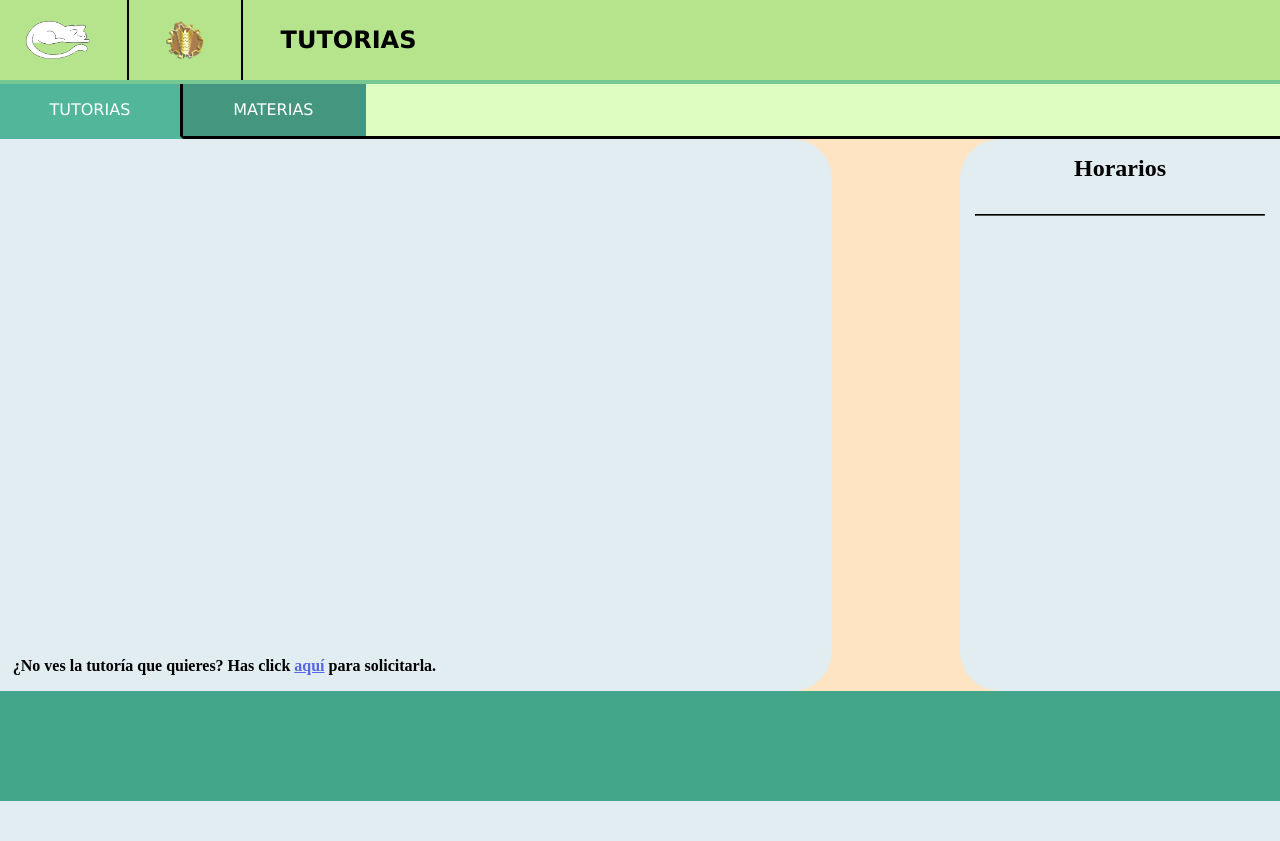
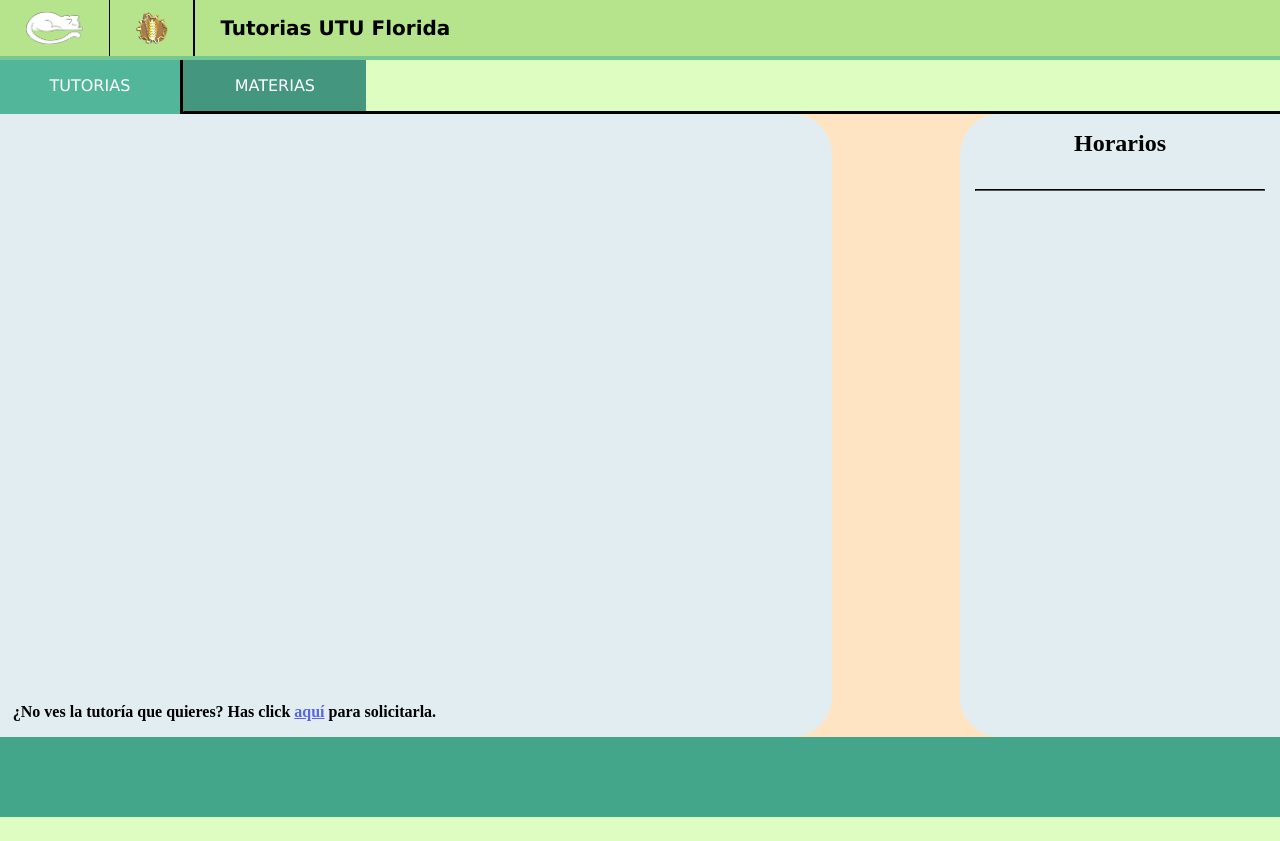
Before and after one commit to CYBRC4T/TUF_TutoriasUtuFlorida, a PHP site: page / in a window 1280 px wide. Before the commit the page ends 801 px from the top, so only its background shows below. Run offline with PHP 8.4, Linux system fonts and the light colour scheme.

Commit message:
Add files via upload

```diff
--- a/tutorias/css/estilo1.css
+++ b/tutorias/css/estilo1.css
@@ -9,7 +9,7 @@
   overflow: hidden;
 }
 
-/* ---------------------------------------------------------------------- */
+/* ---------------------------------| <nav> |---------------------------------- */
 
 nav {
   z-index: 8;
@@ -18,11 +18,11 @@
   background-color: #b5e48c;
   border-bottom: 0.5vh solid #76c893;
   width: 100%;
-  height: 10vh;
+  height: 7vh;
 }
 
 p {
-  font-size: 3vh;
+  font-size: 2.5vh;
   margin: auto 1vw;
   font-weight: bolder;
   font-family: "Lucida Sans", "Lucida Sans Regular", "Lucida Grande",
@@ -31,23 +31,24 @@
 
 img {
   margin: auto 1vw;
-  padding: 2vh 0;
-  height: 3vw;
+  padding: 1vh 0;
+  height: 2.5vw;
 }
 .cybercat {
-  width: 5vw;
-  padding: 2vh 0;
+  width: 4.5vw;
+  padding: 1vh 0;
   margin: auto 1vw auto 2vw;
 }
 
 .divisor {
   background-color: black;
-  width: 0.1vw;
-  margin: 0px 1.9vw;
+  width: 0.05vw;
+  margin: 0px 1vw;
   padding: 1vh 0.05vh;
 }
 
-/* ---------------------------------------------------------------------- */
+/* ---------------------------| Botones Centrales |------------------------------- */
+
 hr {
   width: 90%;
   margin: 0 auto;
@@ -74,10 +75,13 @@
   padding: 2vh;
   background-color: #52b69a;
   border-right: 0.4vh solid black;
-  border-bottom: 0.4vh solid #52b69a;
+  border-left: 0.4vh solid black;
   text-decoration: none;
   font-family: "Lucida Sans", "Lucida Sans Regular", "Lucida Grande",
     "Lucida Sans Unicode", Geneva, Verdana, sans-serif;
+}
+#boton.ventanas{
+  border-left: none;
 }
 a.ventanas:visited {
   color: white;
@@ -92,6 +96,7 @@
   padding: 2vh;
   margin-left: -0.15vw;
   background-color: #44967e;
+  border-left: 0.4vh solid #44967e;
   border-bottom: 0.4vh solid black;
   text-decoration: none;
   font-family: "Lucida Sans", "Lucida Sans Regular", "Lucida Grande",
@@ -102,29 +107,59 @@
   text-decoration: none;
 }
 
-/* ---------------------------------------------------------------------- */
+/* ----------------------------------| Todo |-------------------------------- */
 
 .container {
-  height: 89.6vh;
+  height: 97.6vh;
   display: grid;
   grid-template-columns: 1fr;
-  grid-template-rows: 1fr 10fr 2fr;
+  grid-template-rows: 1fr 12fr 2fr;
 }
-.materias {
+.pageSwitch {
   margin: 0;
   z-index: 1;
   height: 100%;
+  display: grid;
   flex-direction: row;
-  display: grid;
   grid-template-columns: 3fr 1fr;
   background-color: bisque;
 }
-section {
+.tutorias {
+  z-index: 1;
+  height: 100%;
+  display: grid;
+  position: relative;
+  margin-right: 10vw;
+  border-radius: 0 5vh 5vh 0;
+  grid-template-columns: 1fr 1fr 1fr;
+  grid-template-rows: 1fr 12fr 2fr;
+  background-color: rgb(225, 237, 240);
+}
+.tutorias2 {
   z-index: 1;
   height: 100%;
   position: relative;
+  margin-right: 10vw;
+  display: none;
   border-radius: 0 5vh 5vh 0;
+  background-color: rgb(225, 237, 240);
+}
+.materias {
+  z-index: 1;
+  height: 100%;
+  position: relative;
   margin-right: 10vw;
+  display: none;
+  border-radius: 0 5vh 5vh 0;
+  background-color: rgb(225, 237, 240);
+}
+.materias2 {
+  z-index: 1;
+  height: 100%;
+  position: relative;
+  margin-right: 10vw;
+  visibility: visible;
+  border-radius: 0 5vh 5vh 0;
   background-color: rgb(225, 237, 240);
 }
 aside {
@@ -135,7 +170,7 @@
   background-color: rgb(225, 237, 240);
 }
 
-/* ---------------------------------------------------------------------- */
+/* ----------------------------| Valores Default |----------------------------- */
 
 a {
   color: rgb(88, 102, 231);
@@ -158,16 +193,17 @@
   align-self: center;
 }
 
-/* ---------------------------------------------------------------------- */
+/* --------------------------------| <footer> |-------------------------------- */
 
 footer {
   margin: 0;
+  height: 8vh;
   padding: 1vh 1vw;
   position: relative;
   background-color: #43a589;
 }
 
-/* ---------------------------------------------------------------------- */
+/* ------------------------------| Datos Extra |-------------------------------- */
 
 .material-symbols-outlined {
   bottom: -2;
--- a/tutorias/index.php
+++ b/tutorias/index.php
@@ -1,7 +1,8 @@
 <html>
 
     <head>
-        <title> TUTORIAS | PÁGINA PRINCIPAL </title>
+        <link rel="icon" href="img/logo.png">
+        <title> TUF | PÁGINA PRINCIPAL </title>
         <link rel="stylesheet" href="css/estilo1.css">
         <meta name="viewport" content="width=device-width, initial-scale=1" />
         <link rel="stylesheet" href="https://fonts.googleapis.com/css2?family=Material+Symbols+Outlined:opsz,wght,FILL,GRAD@48,700,0,0" />
@@ -14,17 +15,20 @@
             <div class="divisor"></div>
             <img src="img/utu.png">
             <div class="divisor"></div>
-            <p> TUTORIAS </p>
+            <p> Tutorias UTU Florida </p>
         </nav>
         <div class="container">
             <div class="ventanas">
-                <a id="boton" class="ventanas" onclick="buttons()" href="#"> TUTORIAS </a>
-                <a id="boton" class="ventanas2" onclick="buttons()" href="#"> MATERIAS </a>
+                <a id="boton" class="ventanas" onclick="toggleButton(this)" href="#"> TUTORIAS </a>
+                <a id="boton2" class="ventanas2" onclick="toggleButton(this)" href="#"> MATERIAS </a>
                 <div class="filler"></div>
             </div>
-            <div class="materias">
-                <section>
+            <div class="pageSwitch">
+                <section class="tutorias">
                     <h3> ¿No ves la tutoría que quieres? Has click <a href="#">aquí</a> para solicitarla. </h3>
+                </section>
+                <section class="materias">
+
                 </section>
 
                 <aside>
@@ -35,12 +39,55 @@
             <footer>
             </footer>
     </body>
-    <script>
-        document.getElementById("boton").addEventListener("click", myScript);
 
-        document.getElementById('boton').onclick = function(){
+    <script type="text/javascript">
+        function hasClass(element, className) {
+            return element.classList.contains(className);
+        }
 
-            element.class = (element.class == "opacityClicked") ? "opacityDefault" : "opacityClicked";
+        function addClass(element, className) {
+            element.classList.add(className);
+        }
+
+        function removeClass(element, className) {
+            element.classList.remove(className);
+        }
+
+        function toggleButton(btn) {
+
+            let btn2 = document.getElementById("boton2");
+            let x = hasClass(btn, "ventanas2");
+
+            if(btn.id == "boton")
+            {
+                btn2 = document.getElementById("boton2");
+                x = hasClass(btn, "ventanas2");
+            } else {
+                btn2 = document.getElementById("boton");
+                x = hasClass(btn, "ventanas2");
+            }
+
+            if(!x) {
+                removeClass(btn, "ventanas");
+                addClass(btn, "ventanas2");
+
+                removeClass(btn2, "ventanas2");
+                addClass(btn2, "ventanas");
+
+                console.log(btn.className);
+                console.log(btn2.className);
+            } else {
+                removeClass(btn, "ventanas2");
+                addClass(btn, "ventanas");
+
+                removeClass(btn2, "ventanas");
+                addClass(btn2, "ventanas2");
+
+                console.log(btn.className);
+                console.log(btn2.className);
+            }
+
+            console.log(x);
         }
     </script>
 </html>
```
Also changed, not shown: tutorias/img/logo.png (added).
